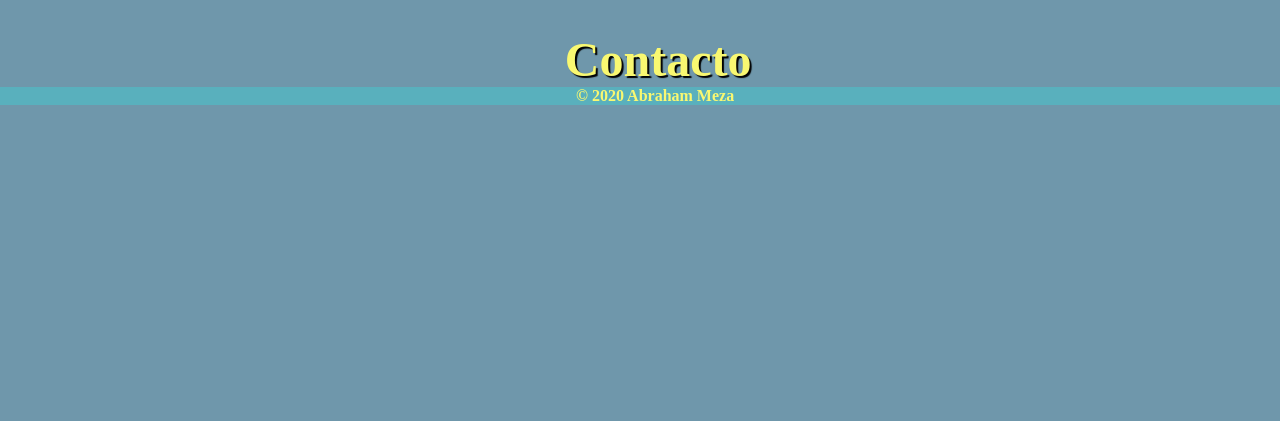
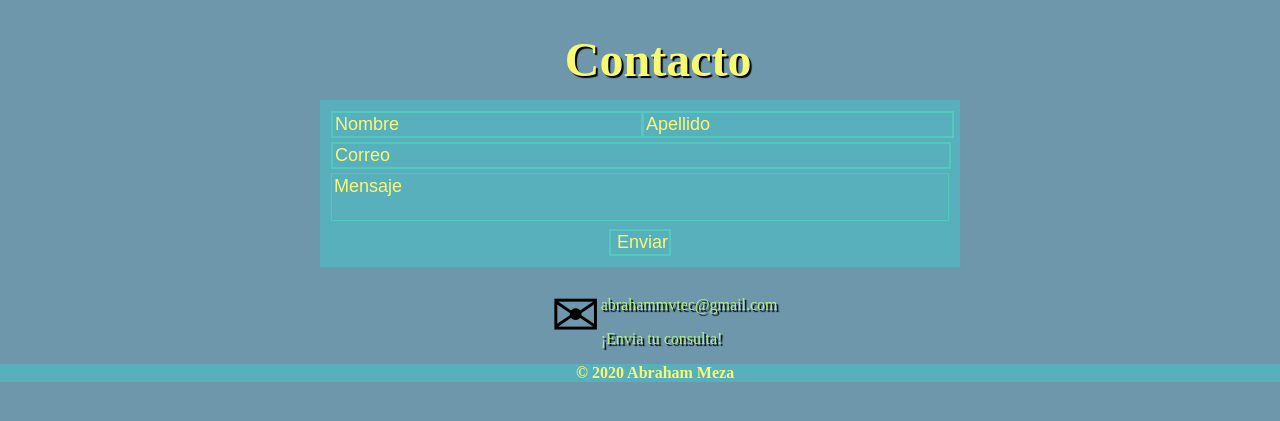
Before and after one commit to abzave/WebPage, a PHP site: page /html/contact.html in a window 1280 px wide. Shown: the part 55-476 px from the top of the page. Run offline with PHP 8.4, Linux system fonts and the light colour scheme.

Commit message:
[Updated] Email

```diff
--- a/css/contact.css
+++ b/css/contact.css
@@ -35,3 +35,11 @@
 .contactForm .contact textarea::placeholder, .contactForm .contact input::placeholder{
     color: #F9F871;
 }
+
+#emailIcon{
+    font-size: 60px;
+}
+
+.email{
+    display: flex;
+}
--- a/html/contact.html
+++ b/html/contact.html
@@ -5,6 +5,7 @@
 		<meta charset="utf-8">
 		<link rel="stylesheet" href="../css/body.css">
 		<link rel="stylesheet" href="../css/header.css">
+		<link rel="stylesheet" href="../css/contact.css">
 		<link rel="stylesheet" href="../css/footer.css">
 		<script src="https://code.jquery.com/jquery-3.4.1.js"></script>
 		<script src="../js/header.js"></script>
@@ -12,7 +13,41 @@
 	</head>
 	<body>
         <header></header>
-        <h1 class="title center">Contacto</h1>
+		<h1 class="title center">Contacto</h1>
+		<form class="contactForm" name="contact" method="POST">
+			<table class="contact">
+				<tr>
+					<td>
+						<input type="text" placeholder="Nombre">
+					</td>
+					<td>
+						<input type="text" placeholder="Apellido">
+					</td>
+				</tr>
+				<tr>
+					<td colspan="2">
+						<input id="emailField" type="email" placeholder="Correo">
+					</td>
+				</tr>
+				<tr>
+					<td colspan="2">
+						<textarea placeholder="Mensaje"></textarea>
+					</td>
+				</tr>
+				<tr>
+					<td colspan="2">
+						<input type="submit" value="Enviar" id="sendButton">
+					</td>
+				</tr>
+			</table>
+		</form>
+		<div class="email center">
+			<span id="emailIcon">&#9993;</span>
+			<div class="info">
+				<p>abrahammvtec@gmail.com</p>
+				<p>¡Envia tu consulta!</p>
+			</div>
+		</div>
 		<footer></footer>
 	</body>
 </html>
```
